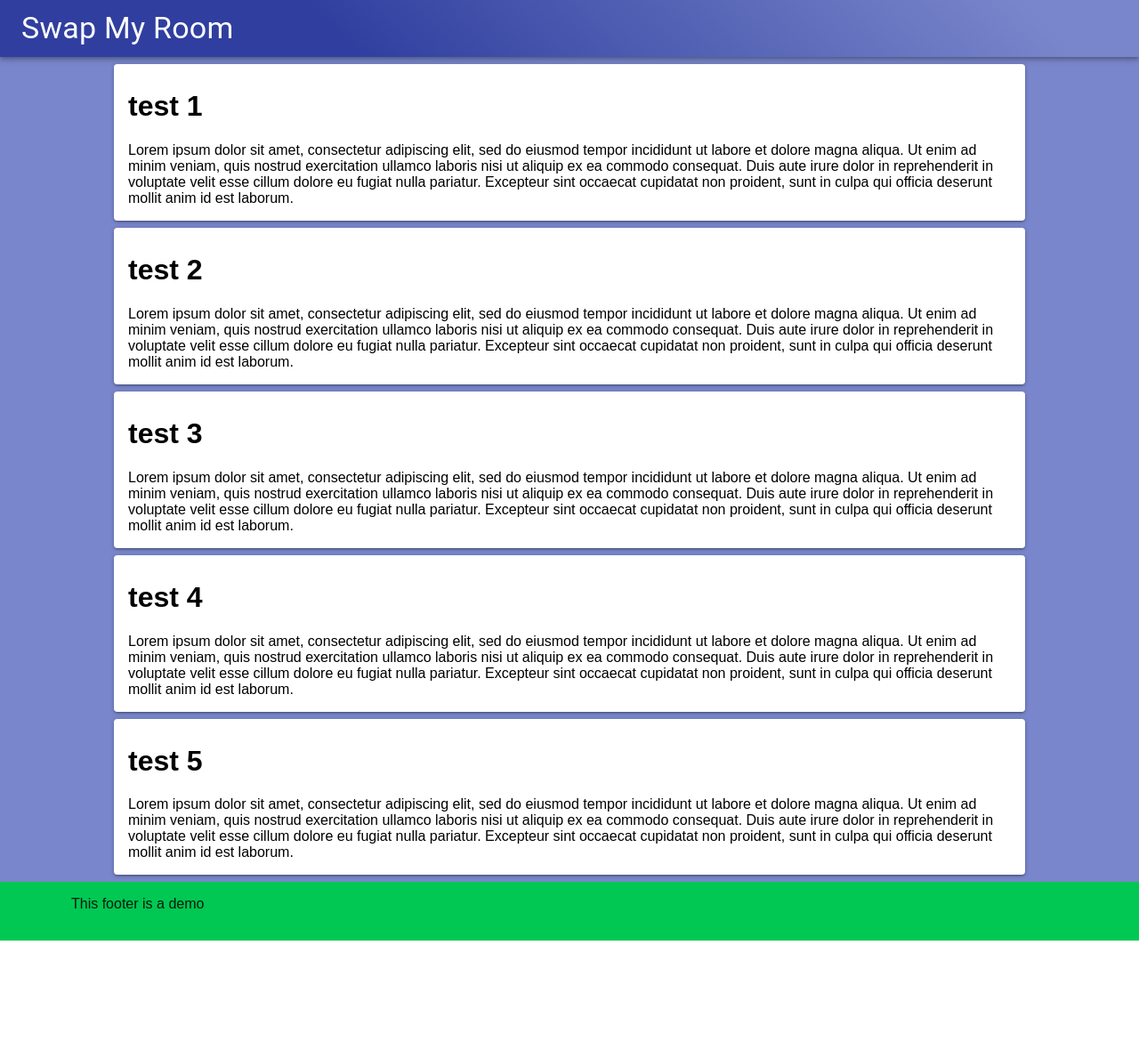
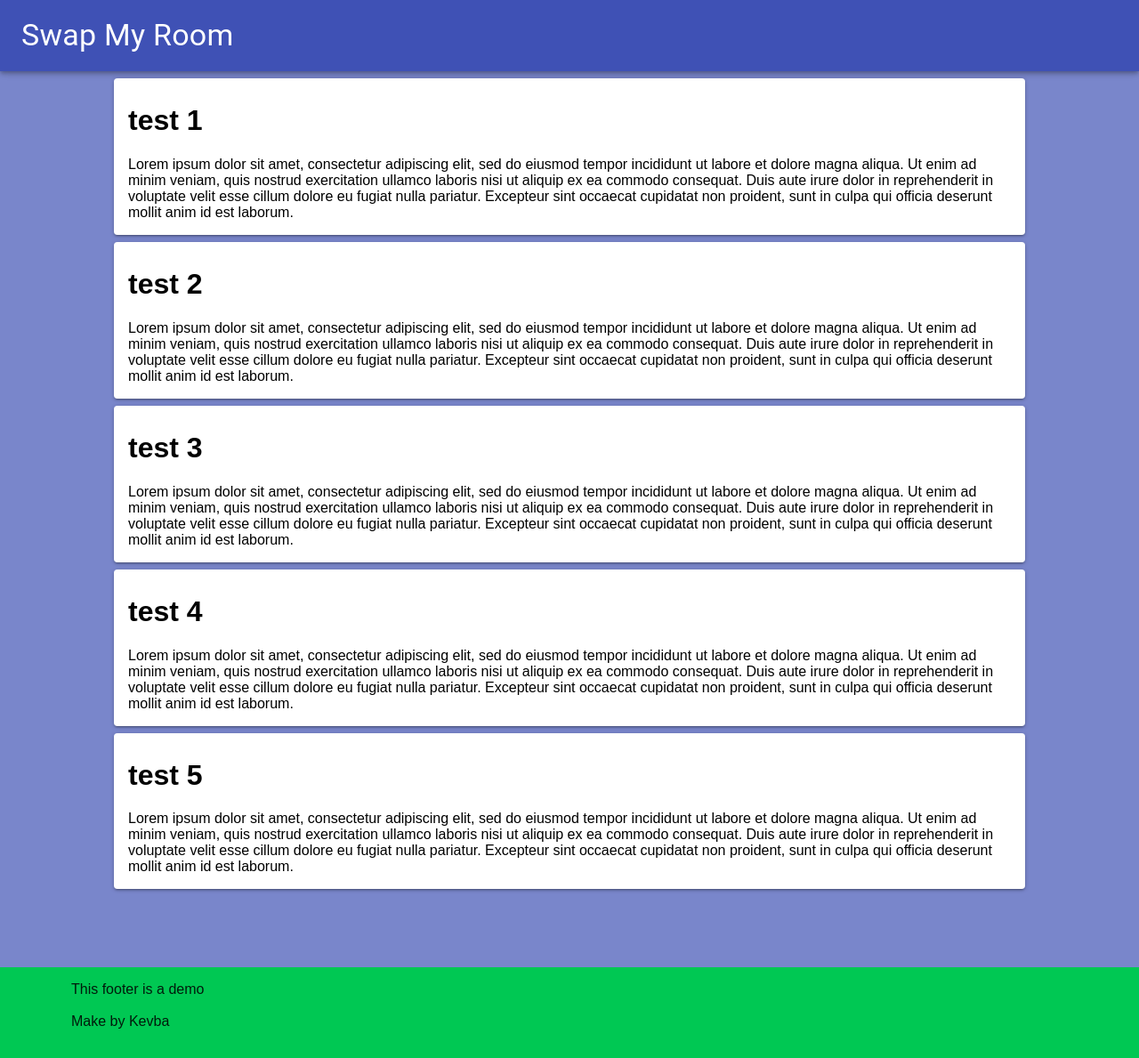
Before and after one commit to kevba/swapmyroom, a React app in the folder ui/: page / in a window 1280 px wide. Shown: the whole page at 89% size. Before the commit the page ends 1057 px from the top, so only its background shows below. Built offline with nearby package versions, Linux system fonts and the light colour scheme; the HTML template or start-up script is replaced by a standard one.

Commit message:
Various style changes related to header and footer

```diff
--- a/ui/src/ts/pages/page/footer.tsx
+++ b/ui/src/ts/pages/page/footer.tsx
@@ -5,7 +5,7 @@ import {withStyles, createStyles, Theme} from '@material-ui/core/styles';
 const styles = ({palette}: Theme) => createStyles({
   root: {
     backgroundColor: palette.secondary.dark,
-    color: palette.secondary.contrastText,
+    color: palette.text.primary,
     padding: "1em 5em 2em",
   },
 });
@@ -14,11 +14,14 @@ interface IFooterProps {
     classes: any;
 }
 
-class Footer extends React.Component<IFooterProps> {
+class Footer extends React.Component<IFooterProps & React.HTMLAttributes<HTMLDivElement>> {
     render() {
         return (
-            <div className={this.props.classes.root}>
+            <div className={`${this.props.classes.root} ${this.props.className}`}>
                 This footer is a demo
+                <br />
+                <br />
+                Make by Kevba
             </div>
         )
     }
--- a/ui/src/ts/pages/page/header.tsx
+++ b/ui/src/ts/pages/page/header.tsx
@@ -7,7 +7,15 @@ import {withStyles, createStyles, Theme} from '@material-ui/core/styles';
 
 const styles = ({palette}: Theme) => createStyles({
     root: {
-      background: `linear-gradient(45deg, ${palette.primary.dark} 30%, ${palette.primary.light} 90%)`,
+        position: 'sticky',
+        width: '100%',
+        zIndex: 1100,
+        top: '0px',
+        right: '0px'
+    },
+    appBar: {
+        paddingTop: "0.5em",
+        paddingBottom: "0.5em",
     },
 });
 
@@ -18,13 +26,15 @@ interface IHeaderProps {
 class Header extends React.Component<IHeaderProps & React.HTMLAttributes<HTMLDivElement>> {
     render() {
         return (
-            <AppBar position="static" className={this.props.classes.root}>
+            <div className={this.props.classes.root}>
+                <AppBar position="static" className={this.props.classes.appBar}>
                     <Toolbar>
                         <Typography variant="h4" color="inherit">
                             Swap My Room
                         </Typography>
                     </Toolbar>
                 </AppBar>
+            </div>
         )
     }
 }
--- a/ui/src/ts/pages/page/page.tsx
+++ b/ui/src/ts/pages/page/page.tsx
@@ -21,15 +21,27 @@ const styles = ({palette}: Theme) => createStyles({
         marginBottom: "2em",
     },
 
+    footer: {
+        marginTop: "5em",
+    },
+
     contentClass: {
         flex: 1,
         marginLeft: "10%",
         marginRight: "10%",
     },
-    '@media (max-width: 960px)': {
+
+    '@media (max-width: 800px)': {
         contentClass: {
             marginLeft: "0%",
             marginRight: "0%",
+        },
+    },
+
+    '@media (min-width: 1400px)': {
+        contentClass: {
+            marginLeft: "15%",
+            marginRight: "15%",
         },
     },
 
@@ -65,7 +77,7 @@ class Page extends React.Component<IPageProps> {
                         }
                     </div>
 
-                    <Footer />
+                    <Footer className={this.props.classes.footer}/>
                 </div>
             </>
         )
```
Lines whose indentation alone changed are shown as unchanged.
